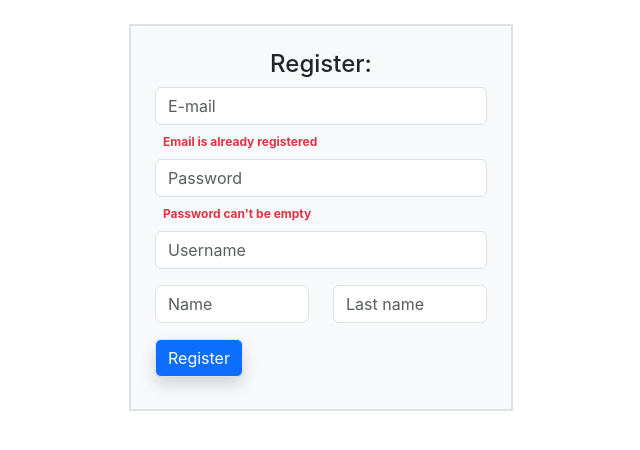
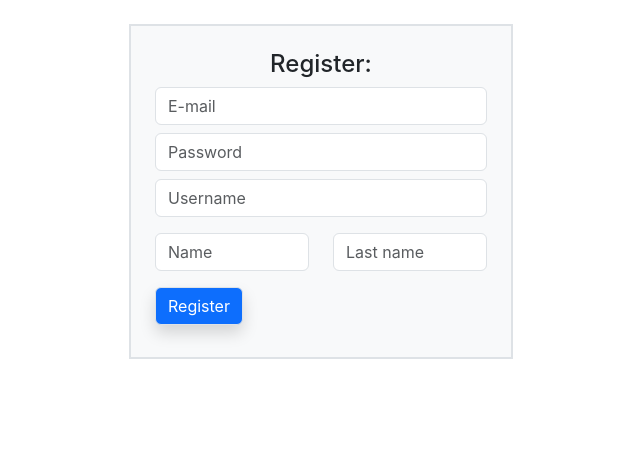
Before and after one commit to teroshed/login_system_jwt, a React app in the folder client/: page /register in a window 1280 px wide. Shown: the whole page, without its empty margins (319-959 px from the left). Built offline with nearby package versions, Linux system fonts and the light colour scheme.

Commit message:
Working on routing

```diff
--- a/client/package.json
+++ b/client/package.json
@@ -10,6 +10,7 @@
     "react": "^18.2.0",
     "react-dom": "^18.2.0",
     "react-jwt": "^1.1.8",
+    "react-router-dom": "^6.8.1",
     "react-scripts": "5.0.1",
     "web-vitals": "^2.1.4"
   },
--- a/client/src/App.css
+++ b/client/src/App.css
@@ -17,3 +17,9 @@ html, body {
   font-size: 12px;
   font-weight: bold;
 }
+
+.required
+{
+  border: solid 2px red!important;
+  box-shadow: 0 0 !important;
+}
--- a/client/src/Client.js
+++ b/client/src/Client.js
@@ -2,17 +2,17 @@ import logo from './logo.svg';
 import './App.css';
 import LoginForm from './components/LoginForm';
 import RegisterForm from './components/RegisterForm';
+
+import Home from './Pages/Home';
+
+
 
 function Client() {
 
 
   return (
     <div className="App">
-      <div className="window border col-8 mx-auto mt-4  bg-light">
-
-        {/* <LoginForm/>  */}
-        <RegisterForm/>
-      </div>
+        <Home/>
     </div>
   );
 }
--- /dev/null
+++ b/client/src/Pages/Home.js
@@ -0,0 +1,43 @@
+import React, {useState, useEffect} from 'react'
+import {
+    createBrowserRouter,
+    RouterProvider,
+  } from "react-router-dom";
+import LoginForm from '../components/LoginForm';
+import RegisterForm from '../components/RegisterForm';
+import WelcomePage from '../components/WelcomePage';
+
+
+const router = createBrowserRouter([
+    {
+      path: '/login',
+      element: <LoginForm/>
+    },
+    {
+      path: "/register",
+      element: <RegisterForm/>,
+    },
+    {
+        path: "/",
+        element: <WelcomePage/>
+    }
+
+  ]);
+
+function Home() {
+    useEffect(() => {
+        console.log('home')
+    });
+
+  return (
+    <div>
+        <div className="window border col-8 mx-auto mt-4  bg-light">
+            <RouterProvider router={router} />
+            {/* <LoginForm/>  */}
+            {/* <RegisterForm/> */}
+        </div>
+    </div>
+  )
+}
+
+export default Home
--- a/client/src/components/RegisterForm.js
+++ b/client/src/components/RegisterForm.js
@@ -3,28 +3,66 @@ import axios from 'axios';
 
 
 function RegisterForm() {
-  const [emailLabel, setEmailLabel] = useState("Email is already registered");
-  const [passwordLabel, setPasswordLabel] = useState(true);
+  const [emailLabel, setEmailLabel] = useState(false);
+  const [passwordLabel, setPasswordLabel] = useState(false);
   const [usernameLabel, setUsernameLabel] = useState(false);
 
   function registerBtn()
   {
-    let email = document.getElementById("email").value;
-    let password = document.getElementById("username").value;
-    let username = document.getElementById("password").value;
-    let name = document.getElementById("name").value;
-    let lastname = document.getElementById("lastname").value;
+    let email = document.getElementById("email");
+    let password = document.getElementById("password");
+    let username = document.getElementById("username");
+    let name = document.getElementById("name");
+    let lastname = document.getElementById("lastname");
 
-    if(email && password && username)
+    let cantEmpty = [
+      email,
+      password,
+      username
+    ];
+
+    cantEmpty.forEach(e => {
+      let empty = e.value.replaceAll(" ", "") == "";
+      if(empty)
+      {
+        e.classList.add("required");
+      }
+      else
+      {
+        e.classList.remove("required");
+      }
+    })
+    let emEmpty = email.value.replaceAll(" ", "") == "";
+    let passEmpty = password.value.replaceAll(" ", "") == "";
+    let usernameEmpty = username.value.replaceAll(" ", "") == "";
+    setEmailLabel(emEmpty);
+    setPasswordLabel(passEmpty);
+    setUsernameLabel(usernameEmpty);
+
+
+
+    if(email.value && password.value && username.value)
+    {
+      sendRegister(email.value, password.value, username.value, name.value, lastname.value);
+    }
+
+    console.log(`register: email: ${email.value} password: ${password.value}, username: ${username.value}`);
+  }
+
+  async function sendRegister(email, password, username, name, lastname)
+  {
+    let res = await axios.post("http://localhost:3001/register", { email, password, username, name, lastname})
+    console.log("Register res: ", res.data);
+    if(res.data.suceess)
     {
 
     }
-    console.log(`register: email: ${email} password: ${password}, username: ${username}`);
   }
 
   function onEmailChange(e)
   {
     console.log(e.target.value);
+
   }
 
   function onUsernameChange(e)
@@ -38,6 +76,7 @@ function RegisterForm() {
     console.log(e.target.value);
 
   }
+
   // on
 
   return (
@@ -46,7 +85,7 @@ function RegisterForm() {
         <h4> Register: </h4>
         <div className="">
           <input onChange={onEmailChange} type="text" id="email" className="form-control my-2" placeholder="E-mail"/>
-          {emailLabel && <label  className="form-label d-flex text-danger mx-2 "> {emailLabel} </label>}
+          {emailLabel && <label  className="form-label d-flex text-danger mx-2 "> E-mail can't be empty</label>}
         </div>
 
         <div className="">
@@ -55,8 +94,8 @@ function RegisterForm() {
         </div>
 
         <div className="">
-          <input onChange={onUsernameChange} id="username" type="text" className="form-control my-2" placeholder="Username"/>
-          {usernameLabel && <label className="form-label d-flex text-danger mx-2 ">Username can't be empty</label>}
+          <input onChange={onUsernameChange} id="username" type="text" className="form-control my-2 " placeholder="Username"/>
+          {usernameLabel && <label className="form-label d-flex text-danger mx-2">Username can't be empty</label>}
         </div>
 
 
--- /dev/null
+++ b/client/src/components/WelcomePage.js
@@ -0,0 +1,30 @@
+import React, {useState, useEffect} from 'react'
+
+function WelcomePage() {
+
+    function getCookie(key)
+    {
+        console.log("getting cookie: " + key);
+        let cookies = document.cookie;
+        let cookiesArr = cookies.split("; ");
+        for(const e of cookiesArr)
+        {
+            let cookie = e.split("=");
+            let ckey = cookie[0];
+            let value = cookie[1];
+            if(ckey == key)
+                return value;
+        }
+
+        return null;
+    }
+
+    useEffect(() => {
+        console.log("Cookies: ", document.cookie);
+    })
+  return (
+    <div>WelcomePage</div>
+  )
+}
+
+export default WelcomePage
```
Also changed, not shown: client/src/components/LoginForm.js (+0 -8 lines), server/db.js (+13 -8 lines), server/jwtserver.js (+16 -0 lines), 1 other file.
